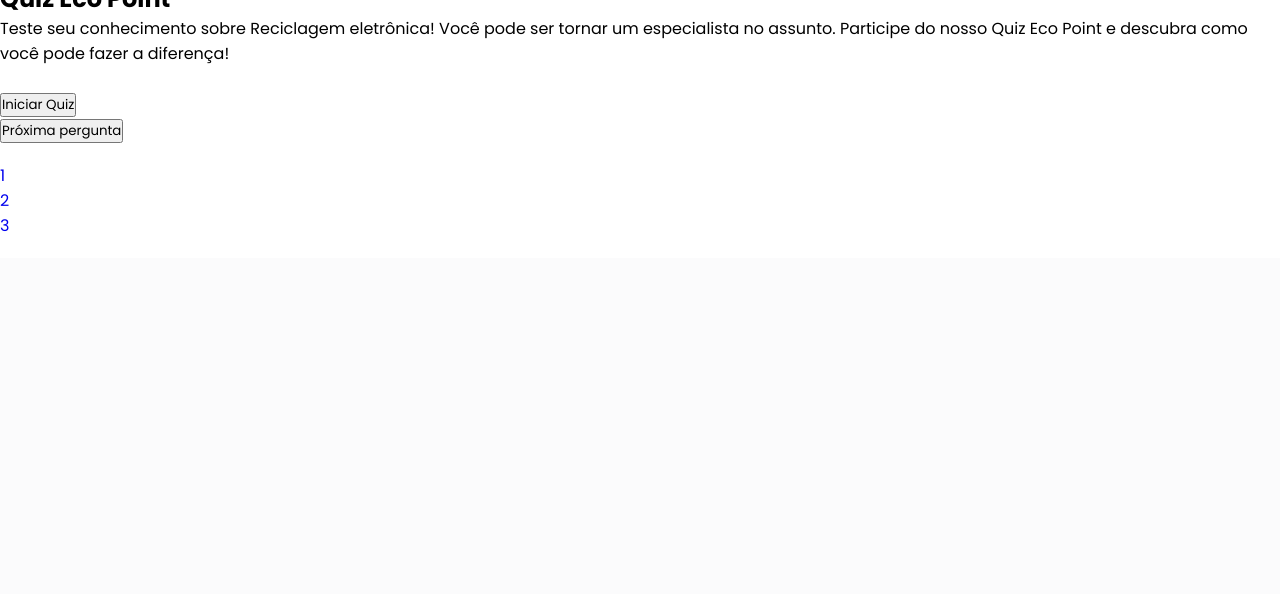
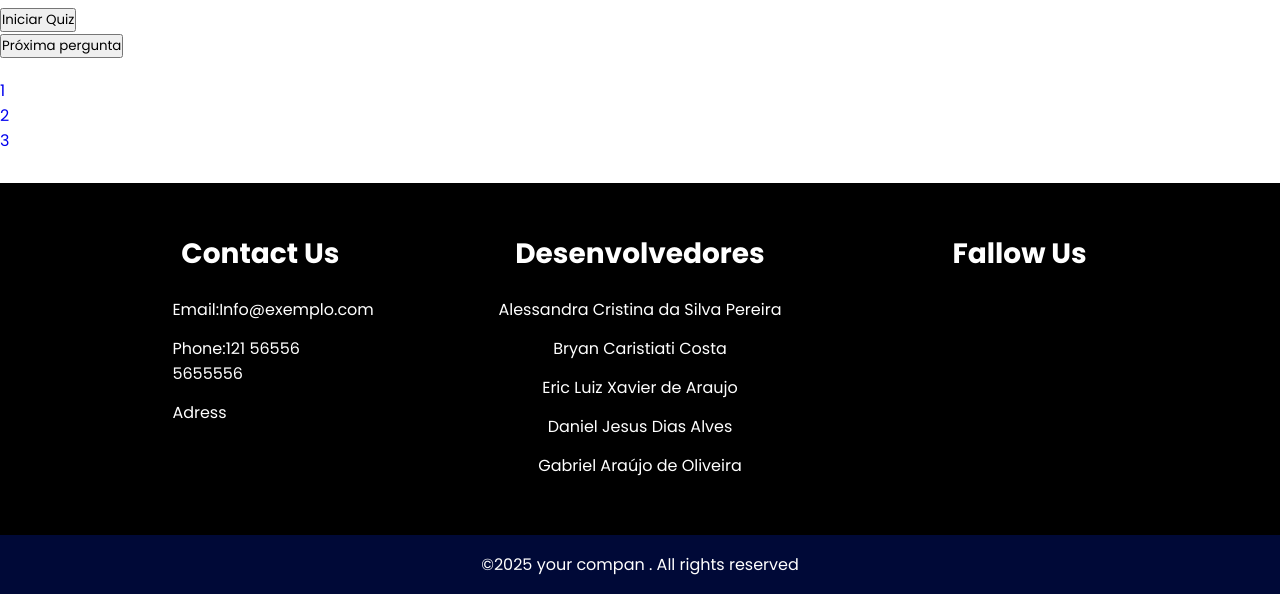
Before and after one commit to alessandrasilvap/infoWEB, a PHP site: page /infoWEB/app/views/desafio/index.php in a window 1280 px wide. Shown: the part 691-1285 px from the top of the page. Before the commit the page ends 922 px from the top, so only its background shows below. Run offline with PHP 8.4, Linux system fonts and the light colour scheme; the template is opened without the code that fills it, so the values that code supplies are empty; some libraries are stand-ins or nearby versions.

Commit message:
Update index.php

```diff
--- a/app/views/desafio/index.php
+++ b/app/views/desafio/index.php
@@ -40,11 +40,10 @@
                         <a class="nav-link disabled" href="#"></a>
                     </li>
                 </ul>
+                <p>Agora teste seu conhecimento! Participe do nosso caça-palavras e do quiz. A melhor maneira de aprender é botando em prática.</p>
+                <!--CAÇA-PALAVRAS-->
                 <iframe style="max-width:100%" src="https://wordwall.net/pt/embed/ac9b785faa814f71b96e4a1fca8c12ea?themeId=2&templateId=10&fontStackId=0" width="500" height="580" frameborder="0" allowfullscreen></iframe>
                 <!--QUIZ-->
-                <h2 id="quiz">Quiz Eco Point</h2>
-                <p>Teste seu conhecimento sobre Reciclagem eletrônica! Você pode ser tornar um especialista no assunto. Participe do nosso Quiz Eco Point e descubra como você pode fazer a diferença!</p>
-                <br>
                 <div class="quiz-container">
                     <button class="start-quiz button">Iniciar Quiz</button>
                     <div class="questions-container hide">
@@ -72,6 +71,38 @@
             </div>
         </div>
     </div>
+    <!--footer-->
+    <footer>
+         <div class="footer-container">
+            <div class="footer-content">
+                <h3>Contact Us</h3>
+                <p> Email:Info@exemplo.com</p>
+                <p>Phone:121 56556 5655556</p>
+                <p>Adress</p>
+            </div>
+            <div class="footer-content">
+                <h3>Desenvolvedores</h3>
+                <ul class="list">
+                    <li><a href="">Alessandra Cristina da Silva Pereira</a></li>
+                    <li><a href="">Bryan Caristiati Costa</a></li>
+                    <li><a href="">Eric Luiz Xavier de Araujo</a></li>
+                    <li><a href="">Daniel Jesus Dias Alves</a></li>
+                    <li><a href="">Gabriel Araújo de Oliveira</a></li>
+                </ul>
+            </div>
+            <div class="footer-content">
+                <h3>Fallow Us</h3>
+                <li><a href=""><i class="fab fa-facebook"></i></a></li>
+                <li><a href=""><i class="fab fa-Twitter"></i></a></li>
+                <li><a href=""><i class="fab fa-Instagram"></i></a></li>
+                <li><a href=""><i class="fab fa-Linkedin"></i></a></li>
+            </div>
+         </div>
+         <div class="btn-bar">
+            <p>&copy;2025 your compan . All rights reserved </p>
+         </div>
+     </footer>
+     <!--end-footer-->
     <script src="../public/js/menu-mob.js"></script>
 </body>
 </html>
```
